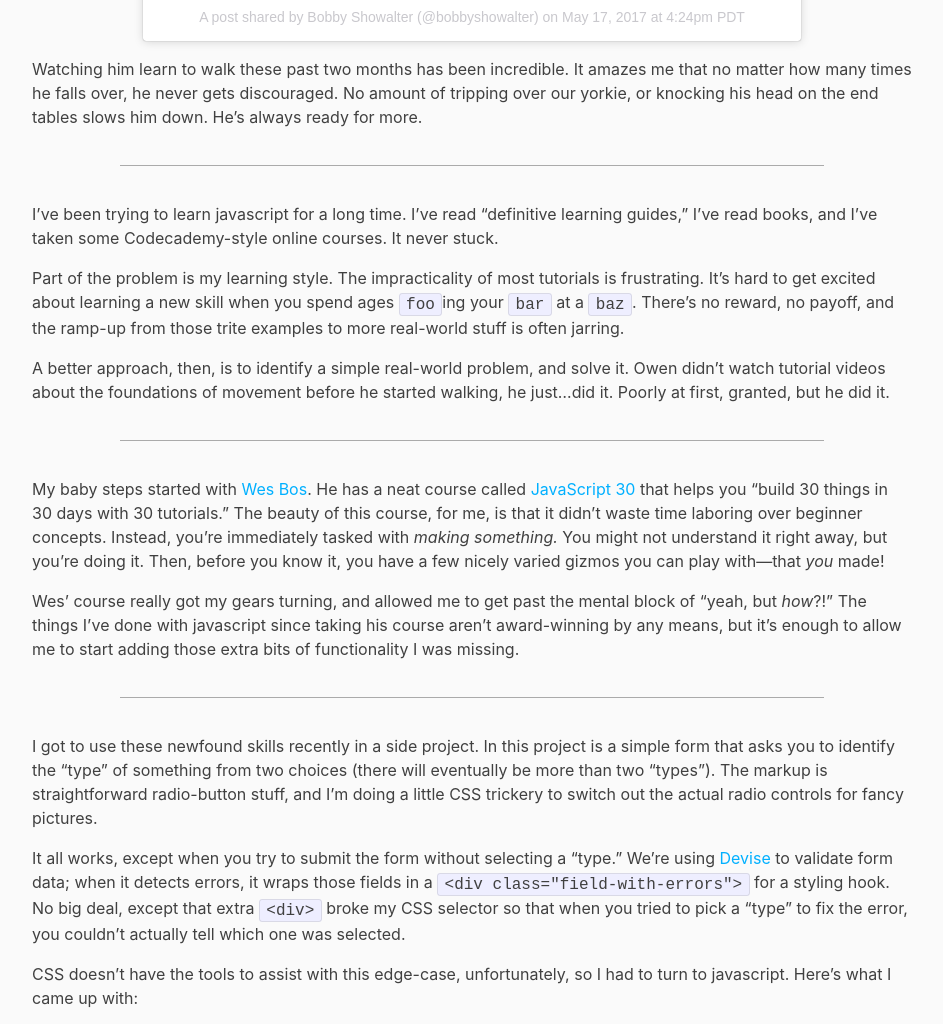
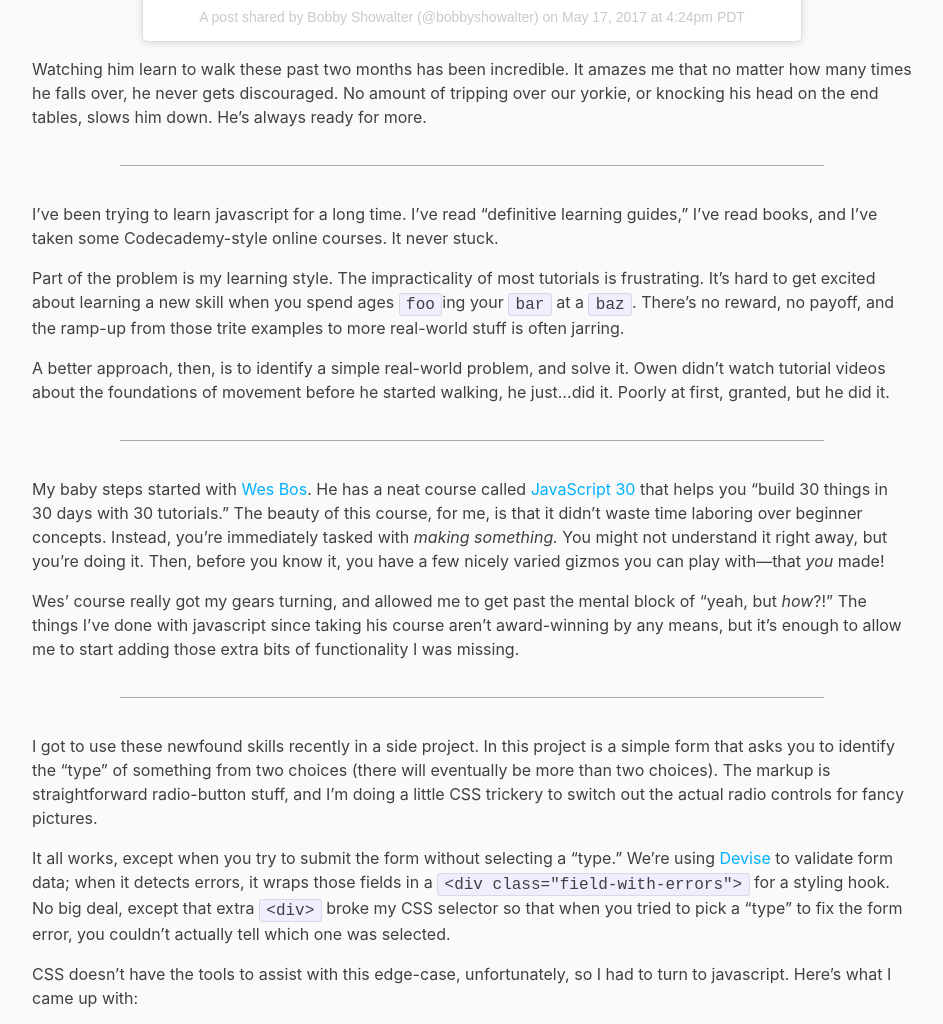
Before and after one commit to orangedaisy/bshowco, a Jekyll site: the page built from _posts/2017-07-18-baby-steps.md, in a window 1280 px wide and 1400 px high, scrolled down 793 px. Shown: the part 201-1225 px from the top of the window, without its empty margins (168-1111 px from the left). Built offline with Jekyll 4.4.1, drawn with Linux system fonts in a browser that asks for light colours; comment, search, counter and statistics services are not loaded.

Commit message:
GH-6: Text edits in 'Baby Steps' post

```diff
--- a/_posts/2017-07-18-baby-steps.md
+++ b/_posts/2017-07-18-baby-steps.md
@@ -13,8 +13,8 @@ of his first steps:
 
 Watching him learn to walk these past two months has been incredible. It amazes
 me that no matter how many times he falls over, he never gets discouraged. No
-amount of tripping over our yorkie, or knocking his head on the end tables slows
-him down. He's always ready for more.
+amount of tripping over our yorkie, or knocking his head on the end tables,
+slows him down. He's always ready for more.
 
 * * *
 
@@ -51,7 +51,7 @@ start adding those extra bits of functionality I was missing.
 
 I got to use these newfound skills recently in a side project. In this project
 is a simple form that asks you to identify the "type" of something from two
-choices (there will eventually be more than two "types"). The markup is
+choices (there will eventually be more than two choices). The markup is
 straightforward radio-button stuff, and I'm doing a little CSS trickery to
 switch out the actual radio controls for fancy pictures.
 
@@ -60,7 +60,7 @@ We're using [Devise](https://github.com/plataformatec/devise) to validate form
 data; when it detects errors, it wraps those fields in a `<div
 class="field-with-errors">` for a styling hook. No big deal, except that extra
 `<div>` broke my CSS selector so that when you tried to pick a "type" to fix the
-error, you couldn't actually tell which one was selected.
+form error, you couldn't actually tell which one was selected.
 
 CSS doesn't have the tools to assist with this edge-case, unfortunately, so I
 had to turn to javascript. Here's what I came up with:
```
